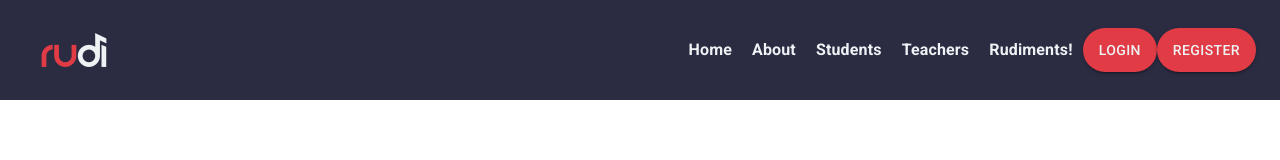
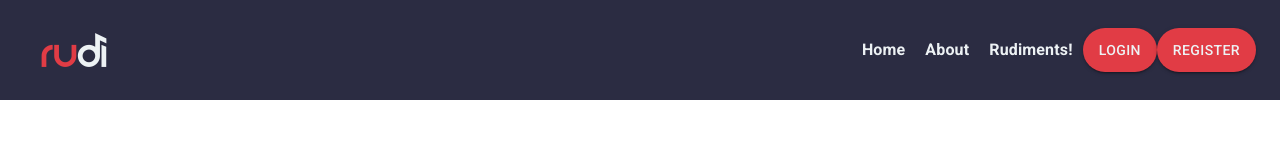
Before and after one commit to jordanboardman/rudi-app-front-end, a React (Create React App) app: page /dashboard in a window 1280 px wide. Shown: the top 160 px of the page. Built offline with nearby package versions, Linux system fonts and the light colour scheme.

Commit message:
commented out students and teachers in navbar

```diff
--- a/src/components/Navbar.js
+++ b/src/components/Navbar.js
@@ -123,7 +123,7 @@ const Navbar = (props) => {
                 </Link>
               </Typography>
 
-              <Typography sx={{ padding: "10px", fontWeight: "bold" }}>
+              {/* <Typography sx={{ padding: "10px", fontWeight: "bold" }}>
                 <Link to="/students" className="link">
                   Students
                 </Link>
@@ -133,7 +133,7 @@ const Navbar = (props) => {
                 <Link to="/teachers" className="link">
                   Teachers
                 </Link>
-              </Typography>
+              </Typography> */}
 
               <Typography sx={{ padding: "10px", fontWeight: "bold" }}>
                 <Link to="/rudiments" className="link">
@@ -143,14 +143,16 @@ const Navbar = (props) => {
 
               <Button
                 variant="contained"
-          sx={{ backgroundColor: "#E13C45", borderRadius: "40px" }}>
+                sx={{ backgroundColor: "#E13C45", borderRadius: "40px" }}
+              >
                 <Link to="/login" className="link">
                   Login
                 </Link>
               </Button>
               <Button
                 variant="contained"
-          sx={{ backgroundColor: "#E13C45", borderRadius: "40px" }}>
+                sx={{ backgroundColor: "#E13C45", borderRadius: "40px" }}
+              >
                 <Link to="/register" className="link">
                   Register
                 </Link>
```
Lines whose indentation alone changed are shown as unchanged.
